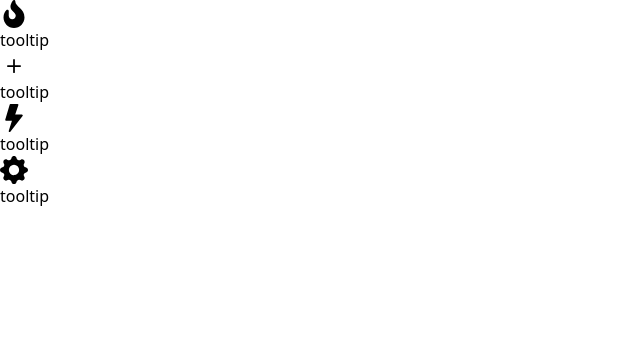
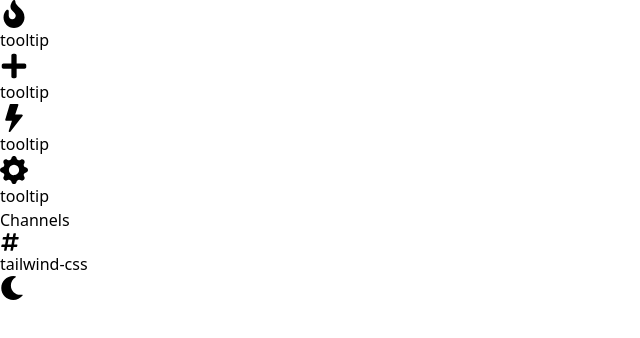
Before and after one commit to terryszhou/tailwindcss-discord-navbar, a React (Create React App) app: page / in a window 1280 px wide. Shown: the top 338 px of the page, without its empty margins (0-640 px from the left). Built offline with nearby package versions, Linux system fonts and the light colour scheme.

Commit message:
Done up to dark mode switcher/other components stubbed out

```diff
--- a/src/App.jsx
+++ b/src/App.jsx
@@ -1,10 +1,14 @@
 import './App.css';
 import { Sidebar } from './components/Sidebar';
+import { ContentContainer } from './components/ContentContainer';
+import { ChannelBar } from './components/ChannelBar';
 
 export const App = () => {
   return (
     <div className="flex">
       <Sidebar />
+      <ChannelBar />
+      <ContentContainer />
     </div>
   );
 }
--- /dev/null
+++ b/src/components/ChannelBar.jsx
@@ -0,0 +1,22 @@
+import { useState } from "react";
+import { BsHash } from "react-icons/bs";
+import { FaChevronDwon, FaChevronRight, FaPlus } from "react-icons/fa";
+
+const topics = ['tailwind-css', 'react'];
+const questions = ['jit-compilation', 'purge-files', 'dark-mode'];
+const random = ['variants', 'plugins'];
+
+export const ChannelBar = () => (
+  <div className="channel-bar shadow-lg">
+    <ChannelBlock />
+    <div className="channel-container">
+
+    </div>
+  </div>
+)
+
+const ChannelBlock = () => (
+  <div className="channel-block">
+    <h5 className="channel-block-text">Channels</h5>
+  </div>
+)
--- /dev/null
+++ b/src/components/ContentContainer.jsx
@@ -0,0 +1,11 @@
+import { TopNavigation } from "./TopNavigation";
+import { BsPlusCircleFill } from "react-icons/bs";
+
+export const ContentContainer = () => (
+  <div className="content-container">
+    <TopNavigation />
+    <div className="content-list">
+
+    </div>
+  </div>
+)
--- a/src/components/Sidebar.jsx
+++ b/src/components/Sidebar.jsx
@@ -1,13 +1,13 @@
-import { BsPlus, BsFillLightningFill, BsGearFill } from "react-icons/bs";
-import { FaFire } from "react-icons/fa";
+import { BsFillLightningFill, BsGearFill } from "react-icons/bs";
+import { FaFire, FaPlus } from "react-icons/fa";
 
 export const Sidebar = () => {
   return (
-    <div className="fixed top-0 left-0 h-screen w-16 m-0
-      flex flex-col shadow-lg bg-gray-100 text-gray-900
+    <div className="fixed top-0 left-0 h-screen w-16
+      flex flex-col shadow-lg bg-white text-gray-900
       dark:bg-gray-900 dark:text-white">
       <SideBarIcon icon={<FaFire size="28" />} />
-      <SideBarIcon icon={<BsPlus size="28" />} />
+      <SideBarIcon icon={<FaPlus size="28" />} />
       <SideBarIcon icon={<BsFillLightningFill size="28" />} />
       <SideBarIcon icon={<BsGearFill size="28" />} />
     </div>
--- /dev/null
+++ b/src/components/TopNavigation.jsx
@@ -0,0 +1,32 @@
+
+import {
+  FaSearch,
+  FaHashtag,
+  FaRegBell,
+  FaUserCircle,
+  FaMoon,
+  FaSun,
+} from 'react-icons/fa';
+import { useDarkMode } from '../hooks/useDarkMode';
+
+export const TopNavigation = () => (
+  <div className="top-navigation">
+    <FaHashtag size="20" className="title-hashtag" />
+    <h5 className="title-text">tailwind-css</h5>
+    <ThemeIcon />
+  </div>
+);
+
+const ThemeIcon = () => {
+  const [darkTheme, setDarkTheme] = useDarkMode();
+  const handleMode = () => setDarkTheme(!darkTheme);
+  return (
+    <span onClick={handleMode}>
+      {darkTheme ? (
+        <FaSun size="24" className="top-navigation-icon" />
+      ) : (
+        <FaMoon size="24" className="top-navigation-icon" />
+      )}
+    </span>
+  );
+};
--- a/src/index.css
+++ b/src/index.css
@@ -19,4 +19,68 @@
       scale-0 origin-left
     ;
   }
+
+  .top-navigation {
+    @apply flex flex-row items-center justify-evenly
+      bg-gray-300 dark:bg-gray-700 bg-opacity-90
+      w-full h-16 m-0 shadow-lg
+    ;
+  }
+
+  .top-navigation-icon {
+    @apply text-gray-500 mr-3 ml-4 transition
+      duration-300 ease-in-out hover:text-pink-400
+      cursor-pointer
+    ;
+  }
+
+  .title-hashtag {
+    @apply text-lg tracking-wider font-semibold
+      text-gray-500 ml-2 my-auto
+    ;
+  }
+
+  .title-text {
+    @apply text-xl text-gray-500 tracking-wider
+      font-semibold text-opacity-80 mr-auto ml-2
+      my-auto transition duration-200 ease-in-out
+    ;
+  }
+
+  .content-container {
+    @apply flex flex-col bg-gray-300 dark:bg-gray-700
+      m-0 h-screen w-full overflow-hidden
+    ;
+  }
+
+  .content-list {
+    @apply flex flex-col items-center h-full w-full
+      mt-0 ml-0 mx-auto px-0 pb-12 overflow-y-scroll
+    ;
+  }
+
+  .channel-bar {
+    @apply w-80 h-auto m-0 ml-16 bg-gray-200
+      dark:bg-gray-800
+    ;
+  }
+
+  .channel-container {
+    @apply flex flex-col items-center justify-start
+      p-1 m-0
+    ;
+  }
+
+  .channel-block {
+    @apply flex items-center justify-center
+      h-16 m-0 p-0
+    ;
+  }
+
+  .channel-block-text {
+    @apply text-lg tracking-wider font-bold
+      text-gray-600 dark:text-gray-400
+      mr-auto ml-4 my-auto align-middle
+    ;
+  }
 }
```
